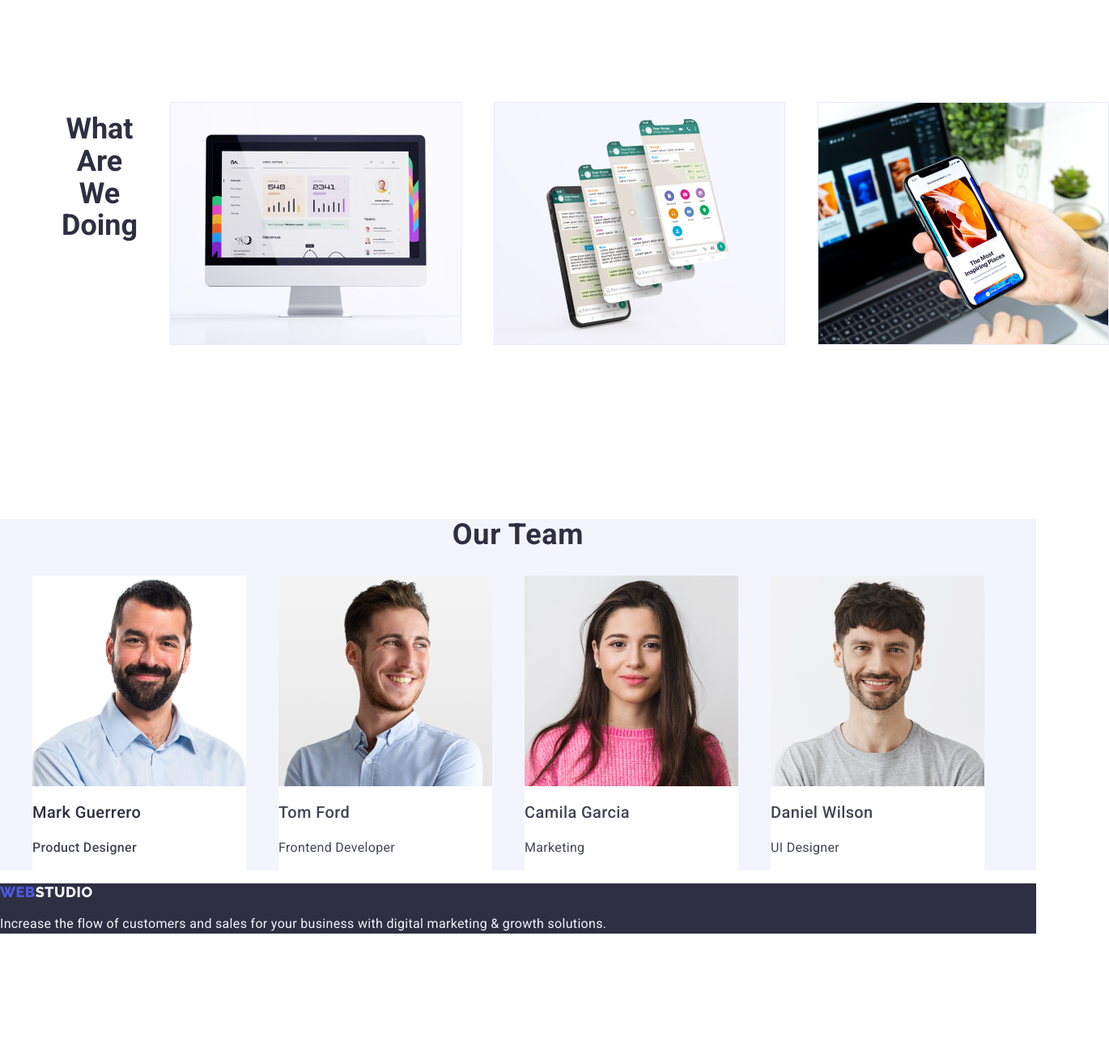
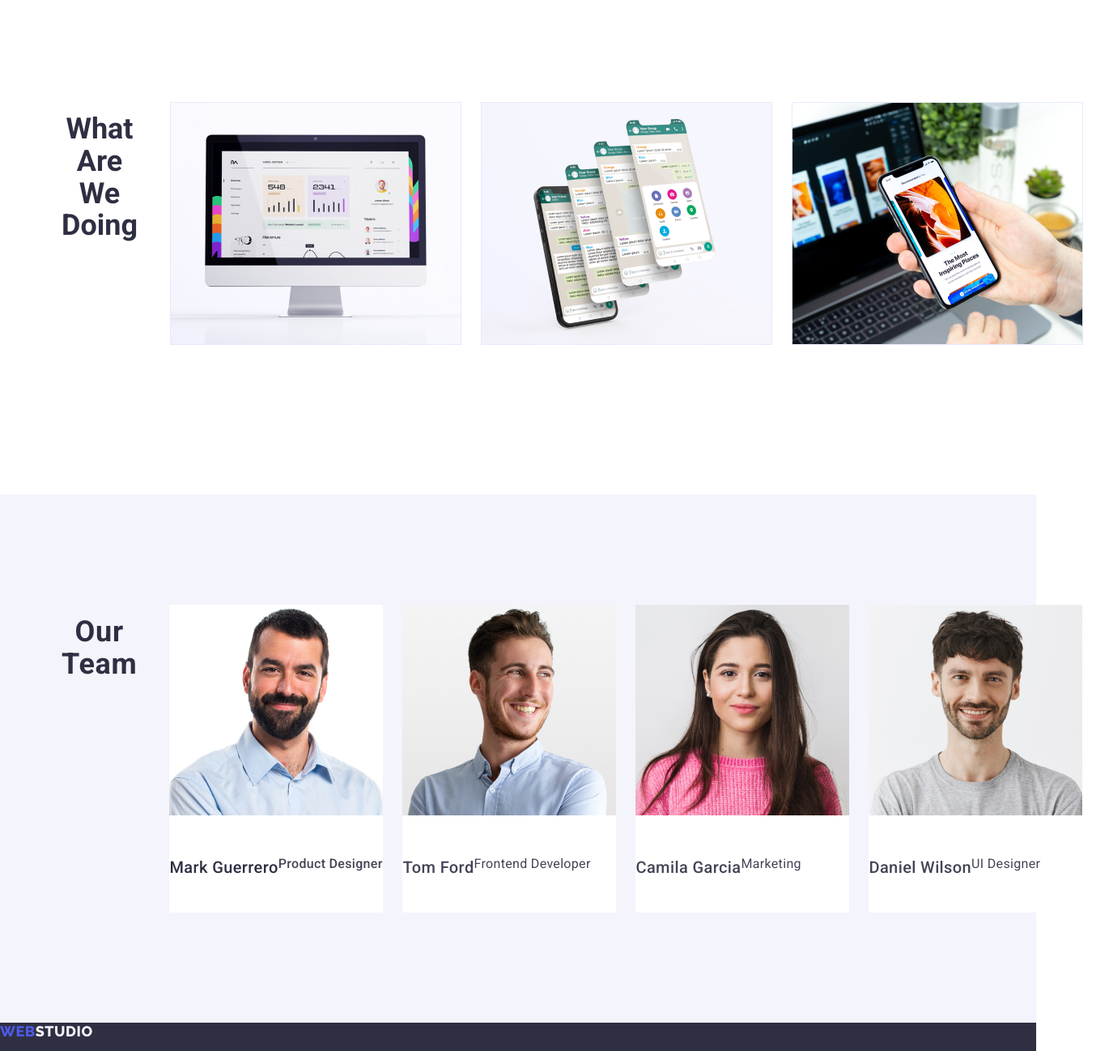
Before and after one commit to alfred161/goit-markup-hw-03, a plain HTML site: page index.html in a window 1280 px wide. Shown: the part 980-2278 px from the top of the page at 81% size, 1370 px wide, since content can reach past the window. Before the commit the page ends 2149 px from the top, so only its background shows below. Drawn offline with Linux system fonts and the light colour scheme.

Commit message:
Section 4 CSS #1 with Section 3 class fix

```diff
--- a/css/style.css
+++ b/css/style.css
@@ -114,7 +114,7 @@ nav li a:first-child:focus {
   visibility: hidden;
 }
 
-.section-two-items {
+.section-items {
   gap: 24px;
 }
 
@@ -151,7 +151,7 @@ nav li a:first-child:focus {
   margin-bottom: 72px;
 }
 
-.section-three-items {
+.section-items {
   gap: 24px;
 }
 
@@ -161,6 +161,7 @@ nav li a:first-child:focus {
 
 .section-four {
   background-color: var(--dirty-white);
+  padding: 120px 0;
 }
 
 .section-four-header {
@@ -170,6 +171,7 @@ nav li a:first-child:focus {
   letter-spacing: 0.02em;
   text-transform: capitalize;
   color: var(--grey);
+  margin-bottom: 72px;
 }
 
 .section-four ul li {
@@ -182,11 +184,22 @@ nav li a:first-child:focus {
   color: var(--grey);
 }
 
+.team {
+  width: calc((100% - 72px) / 4);
+  border-radius: (0px 0px 4px 4px);
+}
+
+.employee {
+  padding: 32px 0;
+}
+
 .team-member {
   font-weight: 500;
   font-size: 20px;
   line-height: 1.2;
   letter-spacing: 0.02em;
+  text-align: center;
+  margin-bottom: 8px;
 }
 
 .designation {
@@ -194,6 +207,7 @@ nav li a:first-child:focus {
   line-height: 1.5;
   letter-spacing: 0.02em;
   color: var(--light-grey);
+  text-align: center;
 }
 
 .footer {
--- a/index.html
+++ b/index.html
@@ -58,7 +58,7 @@
       <section class="section-two">
         <div class="container">
           <h2 class="visually-hidden" hidden></h2>
-          <ul class="section-two-items list">
+          <ul class="section-items list">
             <li class="section-two-item">
               <h3 class="section-two-header">Strategy</h3>
               <p class="section-two-content">
@@ -94,14 +94,14 @@
       <section class="section-three">
         <div class="container">
           <h2 class="section-three-header">What are we doing</h2>
-          <ul class="section-thre-items list">
+          <ul class="section-items list">
             <li class="section-three-item">
               <img src="./images/desktop.jpg" alt="Desktop" width="360" />
             </li>
             <li class="section-three-item">
               <img src="./images/messages.jpg" alt="Messages" width="360" />
             </li>
-            <li class="section-three-items">
+            <li class="section-three-item">
               <img src="./images/phone.jpg" alt="Phone" width="360" />
             </li>
           </ul>
@@ -109,21 +109,26 @@
       </section>
       <!-- Section #4 -->
       <section class="section-four">
+        <div class="container">
           <h2 class="section-four-header">Our Team</h2>
-        <ul class="list">
+          <ul class="section-items list">
             <li class="team">
               <img
                 src="./images/mark-guerrero.jpg"
                 alt="Mark Guerrero"
                 width="264"
               />
+              <div class="employee">
                 <h3 class="team-member">Mark Guerrero</h3>
                 <p class="designation">Product Designer</p>
+              </div>
             </li>
             <li class="team">
               <img src="./images/tom-ford.jpg" alt="Tom Ford" width="264" />
+              <div class="employee">
                 <h3 class="team-member">Tom Ford</h3>
                 <p class="designation">Frontend Developer</p>
+              </div>
             </li>
             <li class="team">
               <img
@@ -131,8 +136,10 @@
                 alt="Camila Garcia"
                 width="264"
               />
+              <div class="employee">
                 <h3 class="team-member">Camila Garcia</h3>
                 <p class="designation">Marketing</p>
+              </div>
             </li>
             <li class="team">
               <img
@@ -140,10 +147,13 @@
                 alt="Daniel Wilson"
                 width="264"
               />
+              <div class="employee">
                 <h3 class="team-member">Daniel Wilson</h3>
                 <p class="designation">UI Designer</p>
+              </div>
             </li>
           </ul>
+        </div>
       </section>
     </main>
     <!-- FOOTER -->
```
Lines whose indentation alone changed are shown as unchanged.
